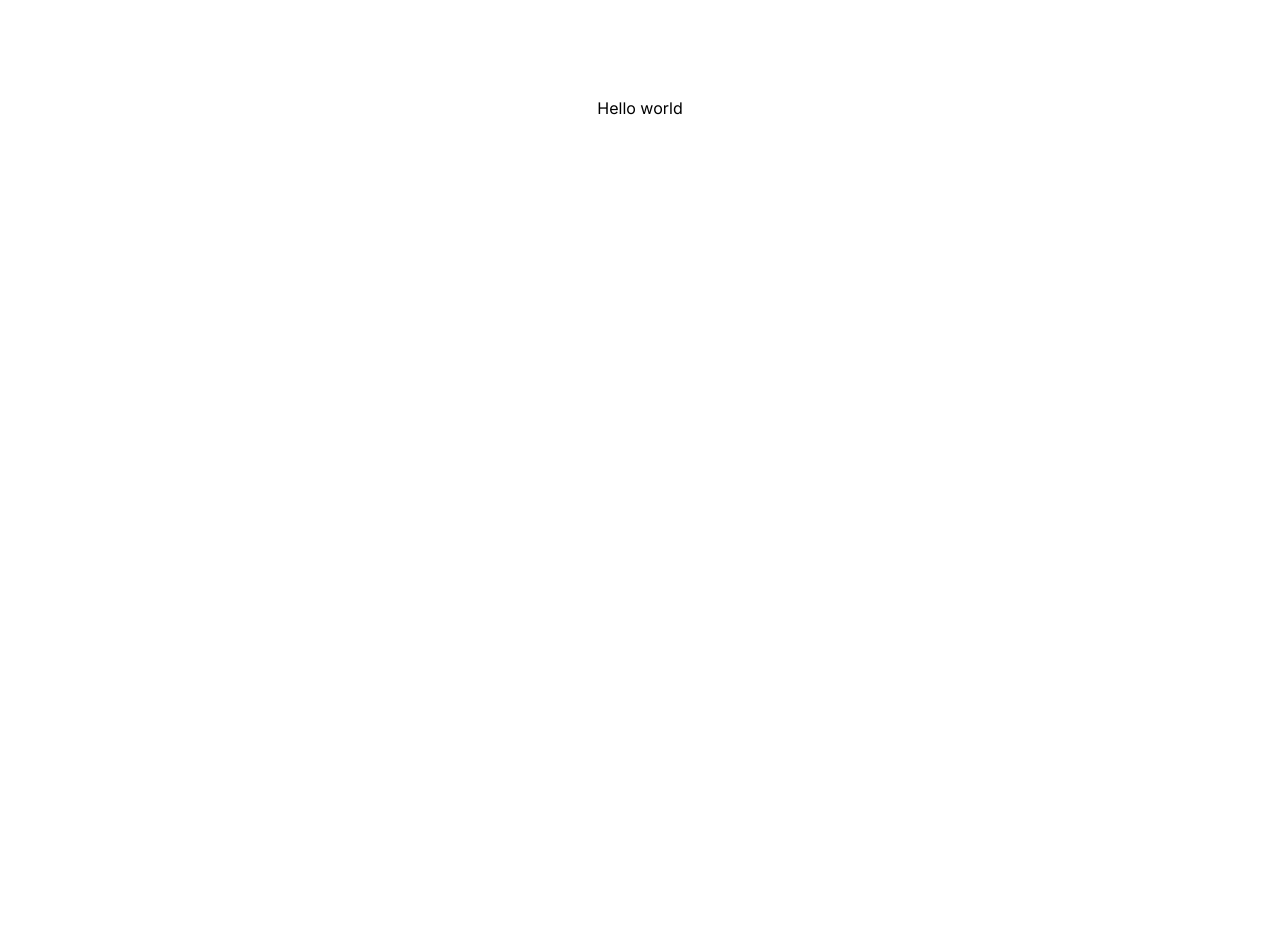
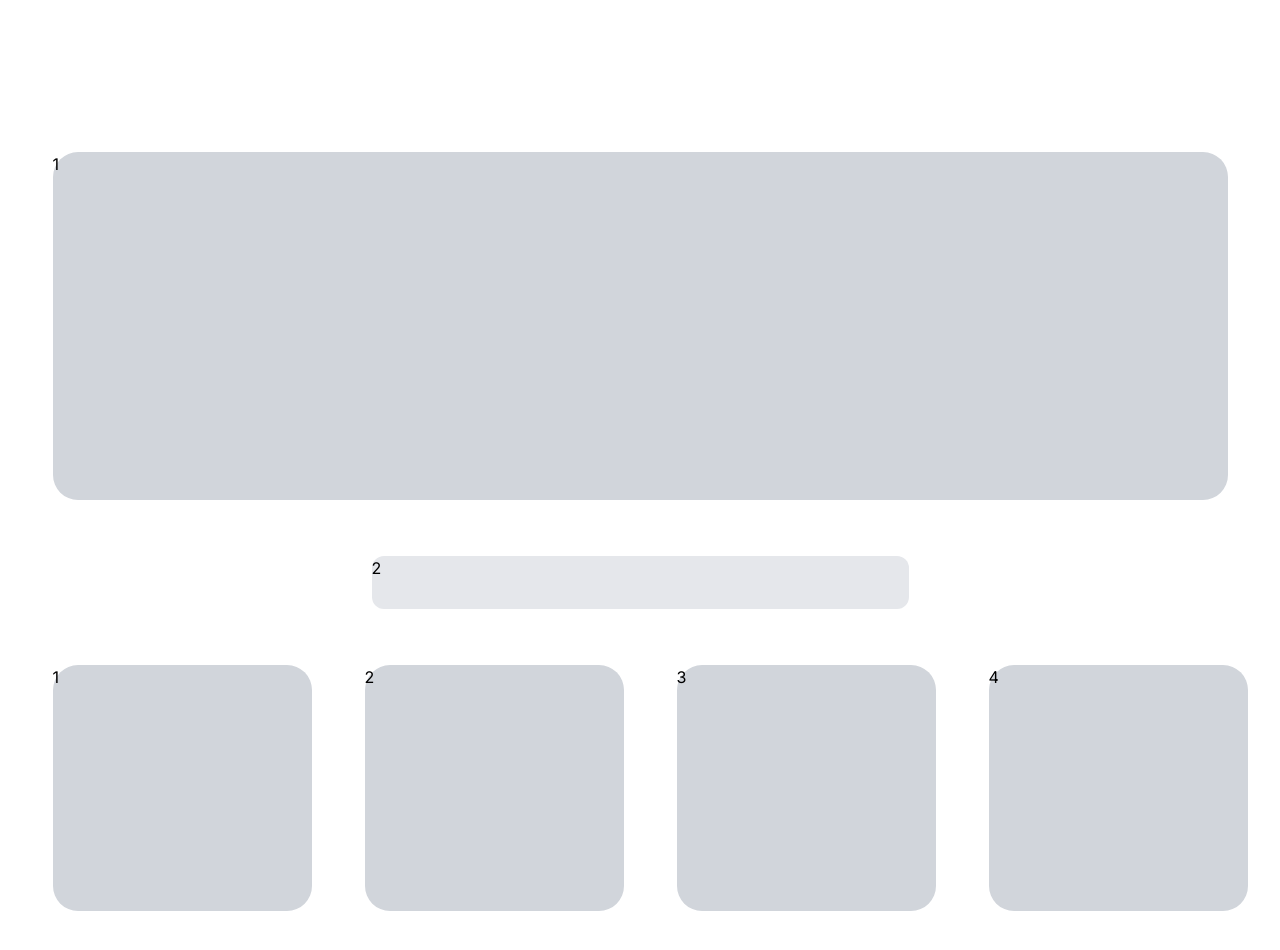
Before and after one commit to Lazajs/s11-deploy, a Next.js app in the folder client/: page / in a window 1280 px wide. Before the commit the page ends 800 px from the top, so only its background shows below. Built offline with nearby package versions, Linux system fonts and the light colour scheme.

Commit message:
feat: :sparkles: Add low fidelity wireframe Home

```diff
--- a/client/src/app/page.js
+++ b/client/src/app/page.js
@@ -1,7 +1,16 @@
 export default function Home () {
+  const img = [
+    '1', '2', '3', '4'
+  ]
   return (
-    <main className="flex min-h-screen flex-col items-center justify-between p-24">
-      <h1>Hello world</h1>
+    <main className="flex max-w-[78.4375rem] mx-auto flex-col items-center justify-between gap-14 p-10">
+      <div className="bg-gray-300 w-full h-[21.75rem] rounded-[1.5625rem] mt-28">1</div>
+      <div className="bg-gray-200 lg:w-[33.5625rem] w-full h-[3.3125rem] rounded-xl">2</div>
+      <div className="grid lg:grid-cols-4 grid-cols-2 lg:gap-[4.5625rem] gap-4">
+        {img.map((i) => (
+          <div key={i} className="bg-gray-300 lg:w-[16.1875rem] w-36 lg:h-[15.375rem] h-[6.375rem] rounded-[1.5625rem]">{i}</div>
+        ))}
+      </div>
     </main>
   );
 }
```
